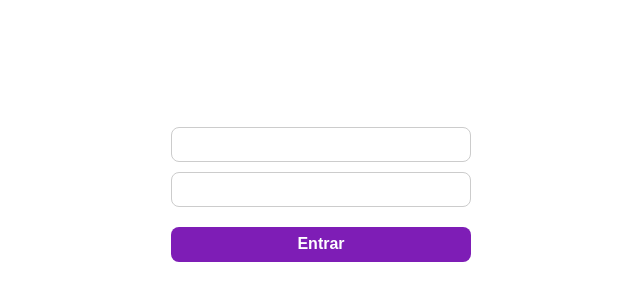
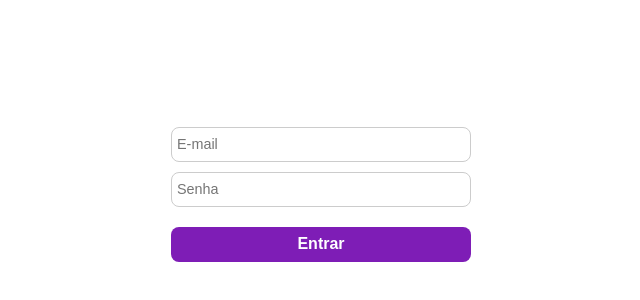
Before and after one commit to jtiagosantos/next-authentication-authorization, a Next.js app: page / in a window 1280 px wide. Shown: the part 206-506 px from the top of the page, without its empty margins (319-959 px from the left). Built offline with nearby package versions, Linux system fonts and the light colour scheme.

Commit message:
styles:  put placeholder in inputs

```diff
--- a/src/pages/index.tsx
+++ b/src/pages/index.tsx
@@ -22,11 +22,13 @@ const Home = () => {
         type="text"
         value={email}
         onChange={({ target }) => setEmail(target.value)}
+        placeholder="E-mail"
       />
       <input
         type="password"
         value={password}
         onChange={({ target }) => setPassword(target.value)}
+        placeholder="Senha"
       />
       <button type="submit">Entrar</button>
     </form>
```
